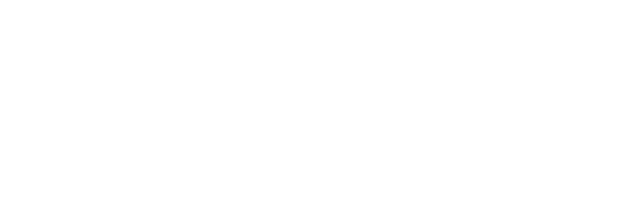
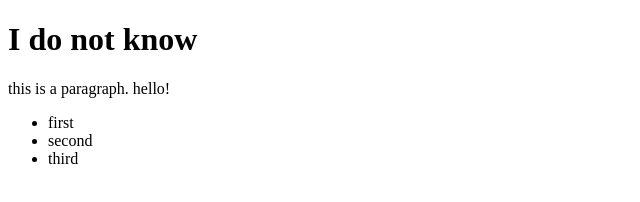
Before and after one commit to elizabethm07/I-don-t-know, a plain HTML site: page index.html in a window 1280 px wide. Shown: the whole page, without its empty margins (0-640 px from the left). Drawn offline with Linux system fonts and the light colour scheme.

Commit message:
Add files via upload

```diff
--- a/index.html
+++ b/index.html
@@ -1,11 +1,19 @@
 <!doctype html>
 <html>
 <head>
+<title>I Do not know</title>
 
 </head>
 <body>
+<h1>I do not know</h1>
 
+<p> this is a paragraph. hello! </p>
 
+<ul>
+   <li>first</li>
+   <li> second </li>
+   <li> third </li>
+</ul>
 
 </body>
 </html>
```
